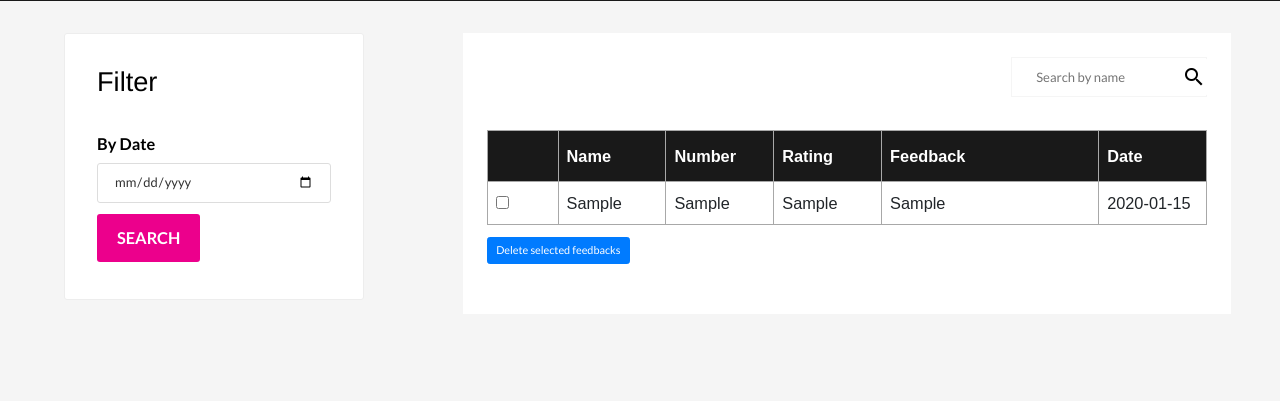
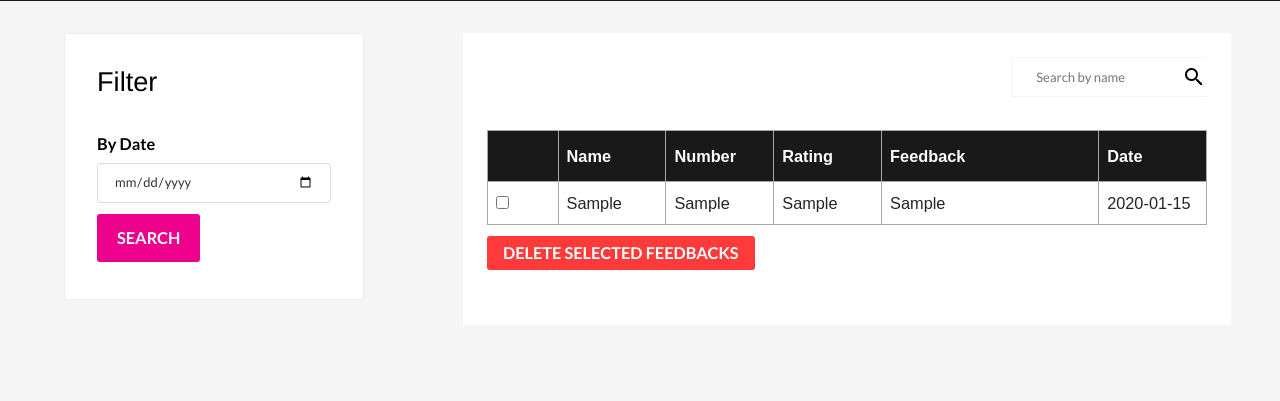
Before and after one commit to david0316zhu/flask-ecommerce, a Flask app: template final_estore/web/templates/staff_feedback.html in a window 1280 px wide. Shown: the part 404-805 px from the top of the page. Run offline with Flask 2, Linux system fonts and the light colour scheme; the template is opened without the code that fills it: values that come from a table or form of the project are taken from there, most other values are stand-ins (such as "Sample title", 1, 10 or a date in 2020); some libraries are stand-ins or nearby versions.

Commit message:
Add feedback

```diff
--- a/final_estore/web/run.py
+++ b/final_estore/web/run.py
@@ -21,7 +21,7 @@ def home():
     db["online"] = {}
     db["cart"] = {}
     db["error"] = {}
-    #db["total"] = {}
+    # db["total"] = {}
 
 
     # db["Product"]={}
--- a/final_estore/web/templates/staff_feedback.html
+++ b/final_estore/web/templates/staff_feedback.html
@@ -74,14 +74,13 @@
             <td>{{ entry.get_frating() }}</td>
             <td>{{ entry.get_ffeedback() }}</td>
             <td>{{ entry.get_fdate() }}</td>
-
           </tr>
           {% endfor %}
         </table>
         <input
           type="submit"
           value="Delete selected feedbacks"
-          class="btn btn-primary"
+          class="btn primary-btn red-btn small-btn"
         />
       </form>
       {% endif %}
--- a/final_estore/web/templates/temp-records.html
+++ b/final_estore/web/templates/temp-records.html
@@ -113,7 +113,7 @@ endblock %} {% block content%}
         <input
           type="submit"
           value="Delete selected records"
-          class="btn btn-primary"
+          class="btn primary-btn red-btn small-btn"
         />
       </form>
       {% endif %}
```
Also changed, not shown: 3 other files.
